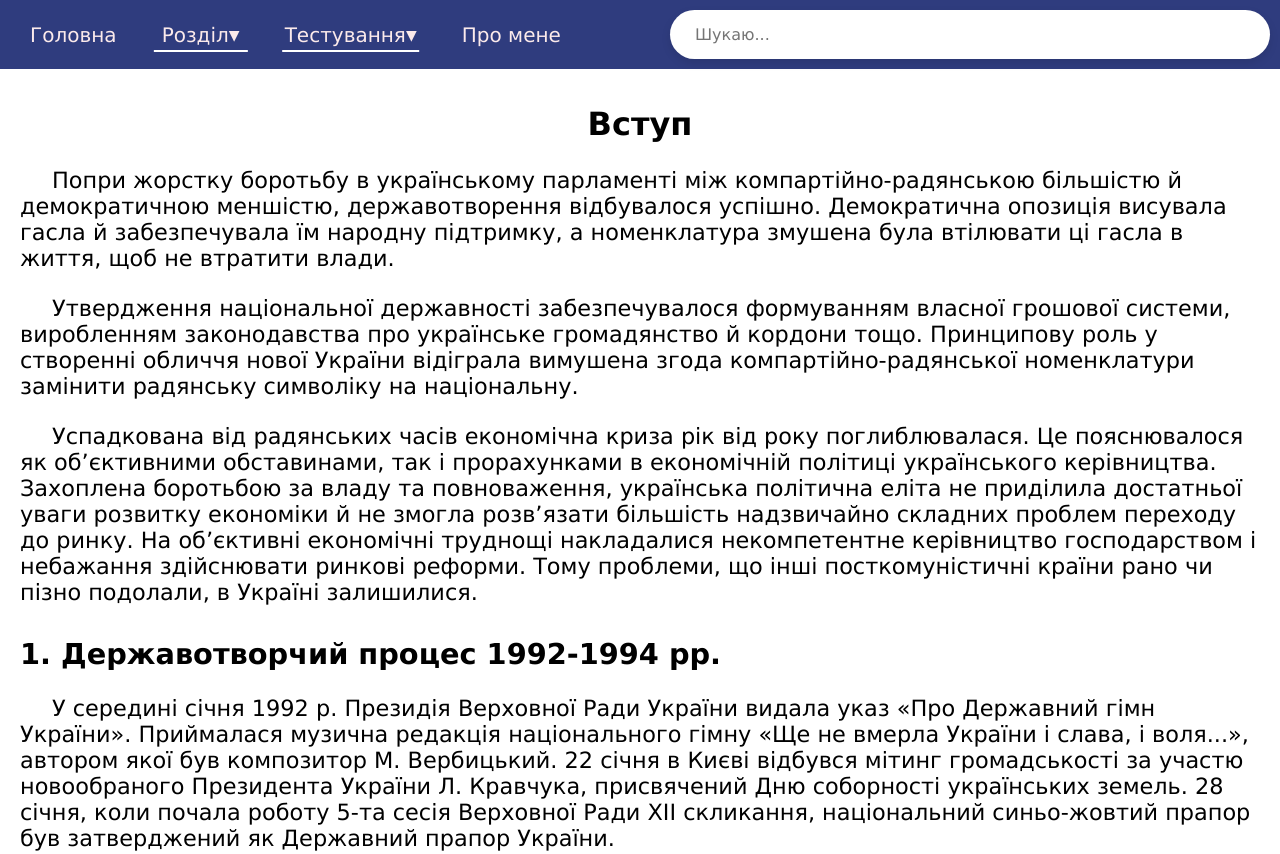
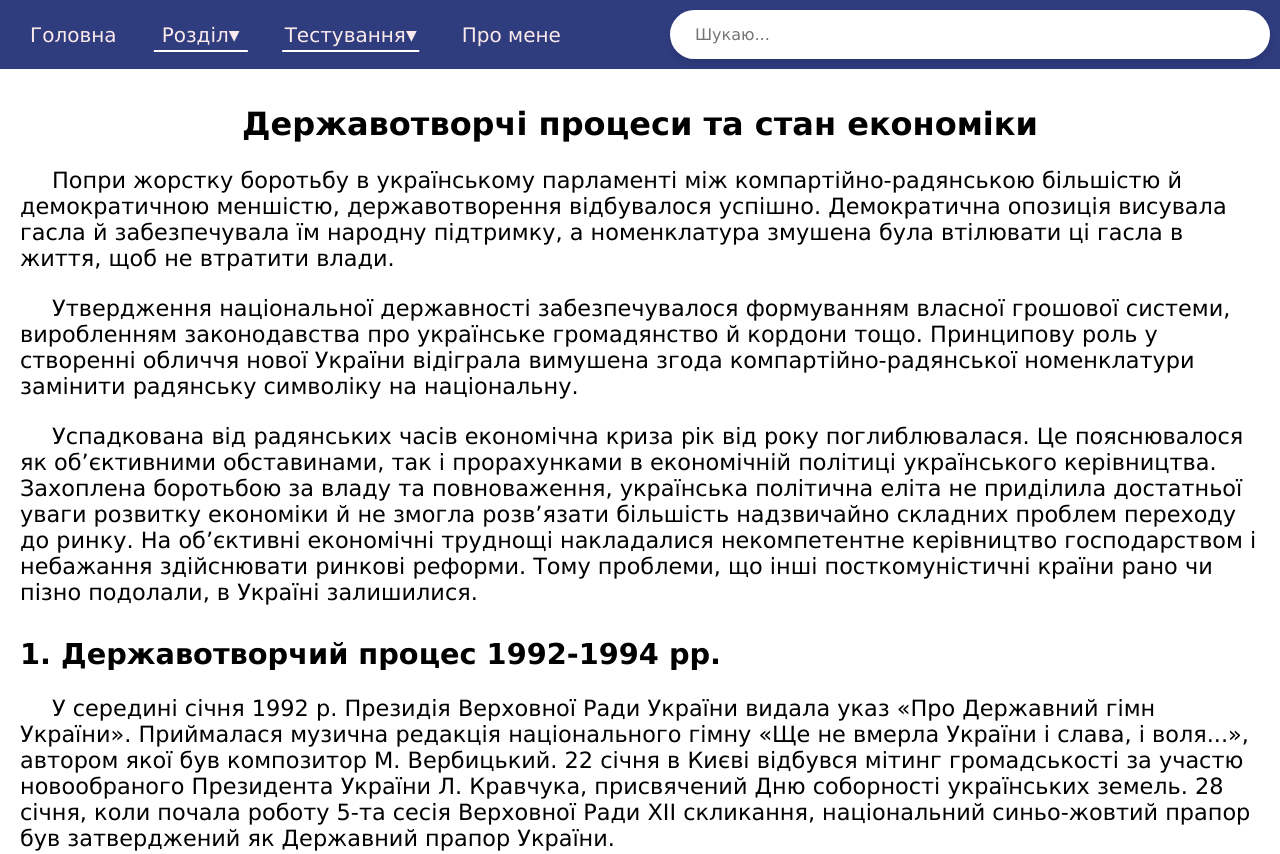
Before and after one commit to Mart1ni0/History, a plain HTML site: page view/topic1.html in a window 1280 px wide. Shown: the top 854 px of the page. Drawn offline with Linux system fonts and the light colour scheme.

Commit message:
Update topic1.html

```diff
--- a/view/topic1.html
+++ b/view/topic1.html
@@ -38,7 +38,7 @@
         </div>
     </nav>
     <main>
-        <h1>Вступ</h1>
+        <h1>Державотворчі процеси та стан економіки</h1>
         <p>Попри жорстку боротьбу в українському парламенті між компартійно-радянською більшістю й демократичною
             меншістю, державотворення відбувалося успішно. Демократична опозиція висувала гасла й забезпечувала їм
             народну підтримку, а номенклатура змушена була втілювати ці гасла в життя, щоб не втратити влади.
```
